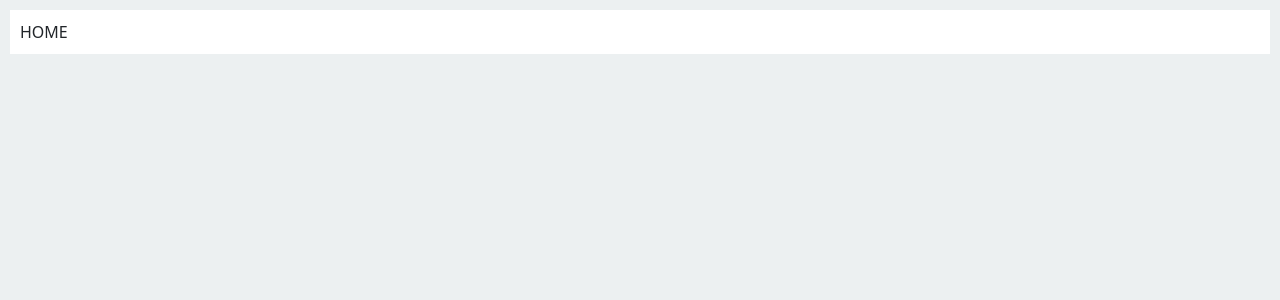
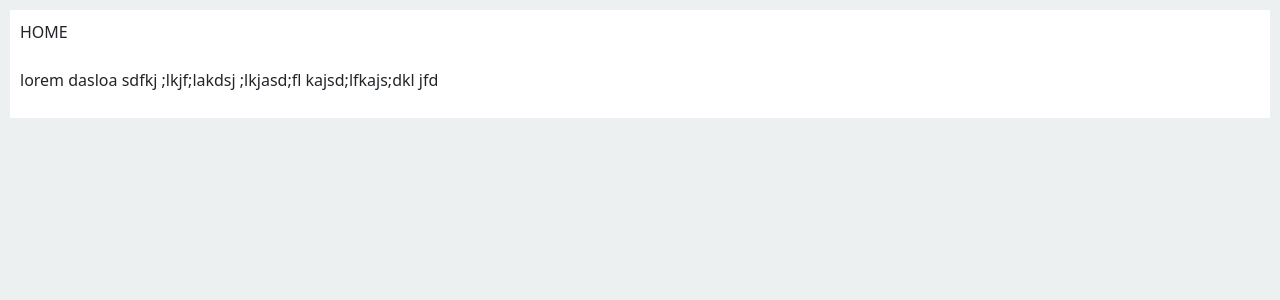
Before and after one commit to Zufarbek/themoviesdb, a React (Create React App) app: page / in a window 1280 px wide. Shown: the top 300 px of the page. Built offline with nearby package versions, Linux system fonts and the light colour scheme.

Commit message:
app.js changend first time

```diff
--- a/src/App.js
+++ b/src/App.js
@@ -4,6 +4,14 @@ export default function App() {
   return (
     <div>
       HOME
+      <p>
+        <div>
+          <img src='' alt=""/>
+          <p>
+            lorem dasloa sdfkj ;lkjf;lakdsj ;lkjasd;fl kajsd;lfkajs;dkl jfd
+          </p>
+        </div>
+      </p>
     </div>
   )
 }
```
Also changed, not shown: 1 other file (tests, documents, lock files or other folders).
